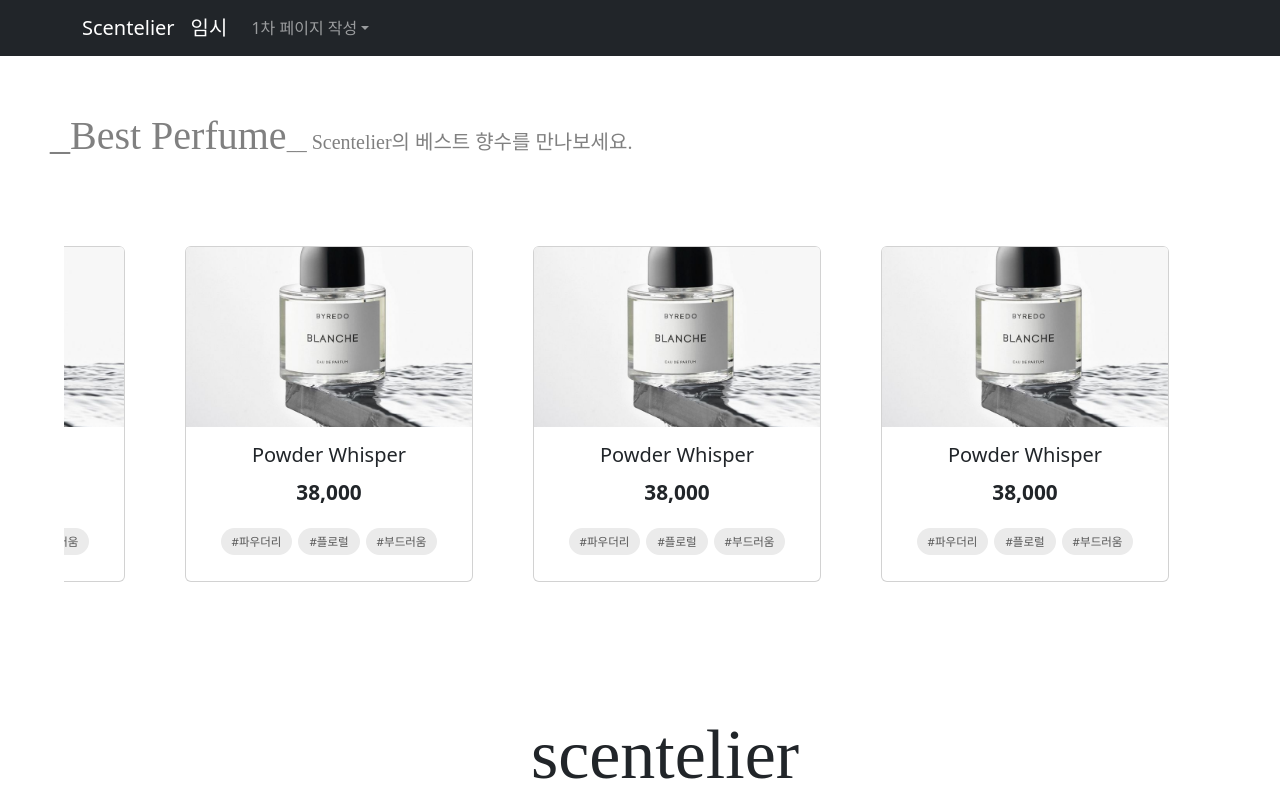
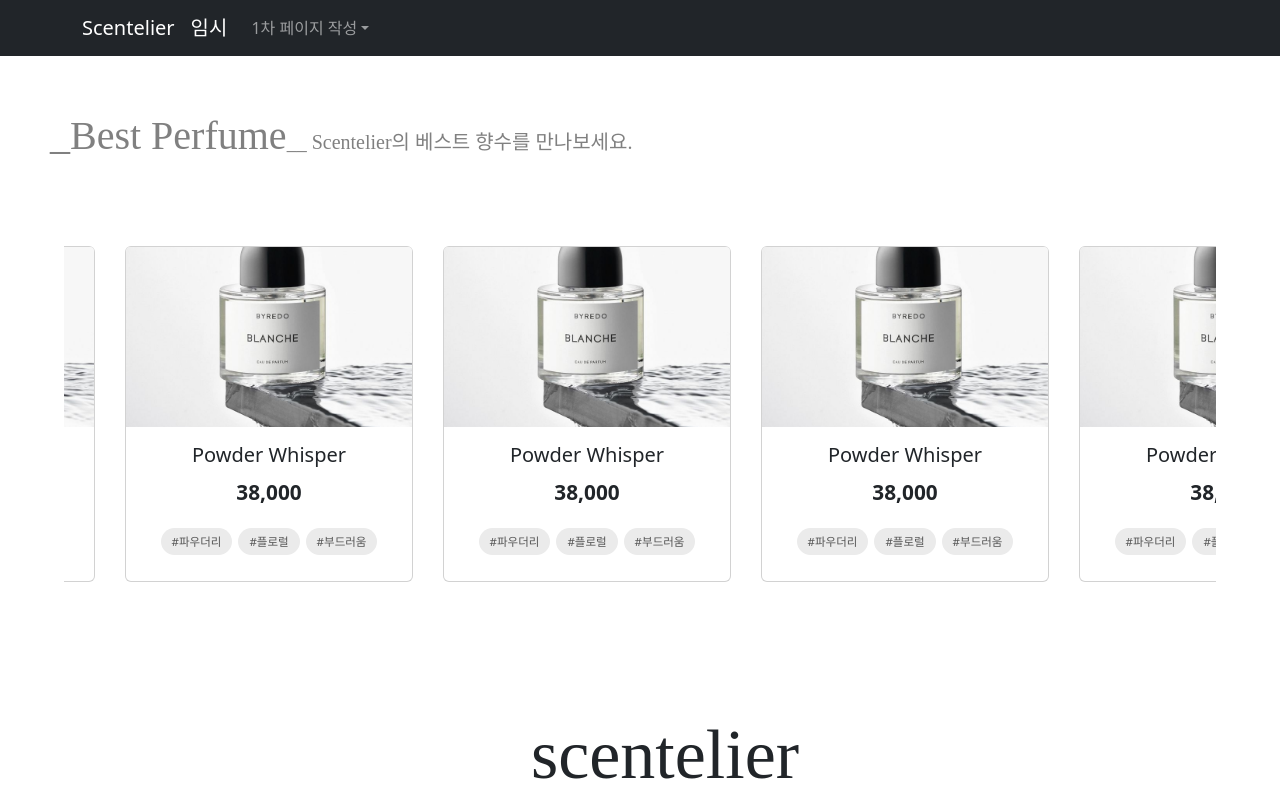
Before and after one commit to ClarkAltius/scentelier_project, a React (Create React App) app in the folder frontend/: page /productlist in a window 1280 px wide. Shown: the top 800 px of the page. Built offline with nearby package versions, Linux system fonts and the light colour scheme; a web font is replaced by a local one.

Commit message:
상품페이지

```diff
--- a/frontend/src/pages/ProductList.js
+++ b/frontend/src/pages/ProductList.js
@@ -96,49 +96,7 @@ function Productlist() {
     const categoriesToShow = activeCategory === 'type' ? types : seasons;
 
     return (<>
-        {/* <div>
-            <header >
-                <div style={{ textAlign: 'left', margin: '50px 0px 10px 50px', fontSize: '40px', fontFamily: "'Gowun Batang', serif", color: '#808080ff' }}>_Best Perfume<span style={{ fontSize: '20px' }}>__ Scentelier의 베스트 향수를 만나보세요.</span>
-                </div>
 
-            </header>
-        </div>
-        <div className="d-flex justify-content-center" >
-
-            <Card style={{ width: '20rem', margin: '60px 50px 30px 0px' }}>
-                <Card.Img variant="top" src="/www.jpg"
-                    style={{
-                        width: '100%',
-                        height: '240px',         // 원하는 높이 고정
-                        objectFit: 'cover',      // 이미지 영역에 꽉 차게, 잘라서 맞춤
-                        borderRadius: '4px 4px 0 0' // 카드 상단 모서리 둥글게 (선택사항)
-                    }} />
-                <Card.Body>
-                    <Card.Title>Powder Whisper</Card.Title>
-                    <Card.Text style={{ margin: '10px', textAlign: 'center' }}>
-                        <span style={{ fontSize: '1.3em', fontWeight: 'bold' }}>38,000</span>
-                        <br />
-                        <div style={{ display: 'flex', flexWrap: 'wrap', gap: '6px', marginTop: '20px', justifyContent: 'center' }}>
-                            {['#파우더리', '#플로럴', '#부드러움'].map((tag, idx) => (
-                                <span
-                                    key={idx}
-                                    style={{
-                                        padding: '4px 10px',
-                                        backgroundColor: '#ebebebff',
-                                        borderRadius: '20px',
-                                        fontSize: '0.8em',
-                                        color: '#555',
-                                        border: '1px solid transparent',
-                                    }}
-                                >
-                                    {tag}
-                                </span>
-                            ))}
-                        </div>
-                    </Card.Text>
-                </Card.Body>
-            </Card>
-        </div> */}
         <div style={{ textAlign: 'left', margin: '50px 0px 10px 50px', fontSize: '40px', fontFamily: "'Gowun Batang', serif", color: '#808080ff' }}>_Best Perfume<span style={{ fontSize: '20px' }}>__ Scentelier의 베스트 향수를 만나보세요.</span>
         </div>
         <div style={{ display: 'flex', justifyContent: 'center' }}>
@@ -170,7 +128,7 @@ function Productlist() {
                         }}
                     >
                         <div style={{ display: 'flex', justifyContent: 'center' }}>
-                            <Card style={{ width: '18rem', margin: '60px 50px 60px 0px' }}>
+                            <Card style={{ width: '18rem', margin: '60px 20px 60px 0px' }}>
                                 <Card.Img variant="top" src="/www.jpg"
                                     style={{
                                         width: '100%',
```
